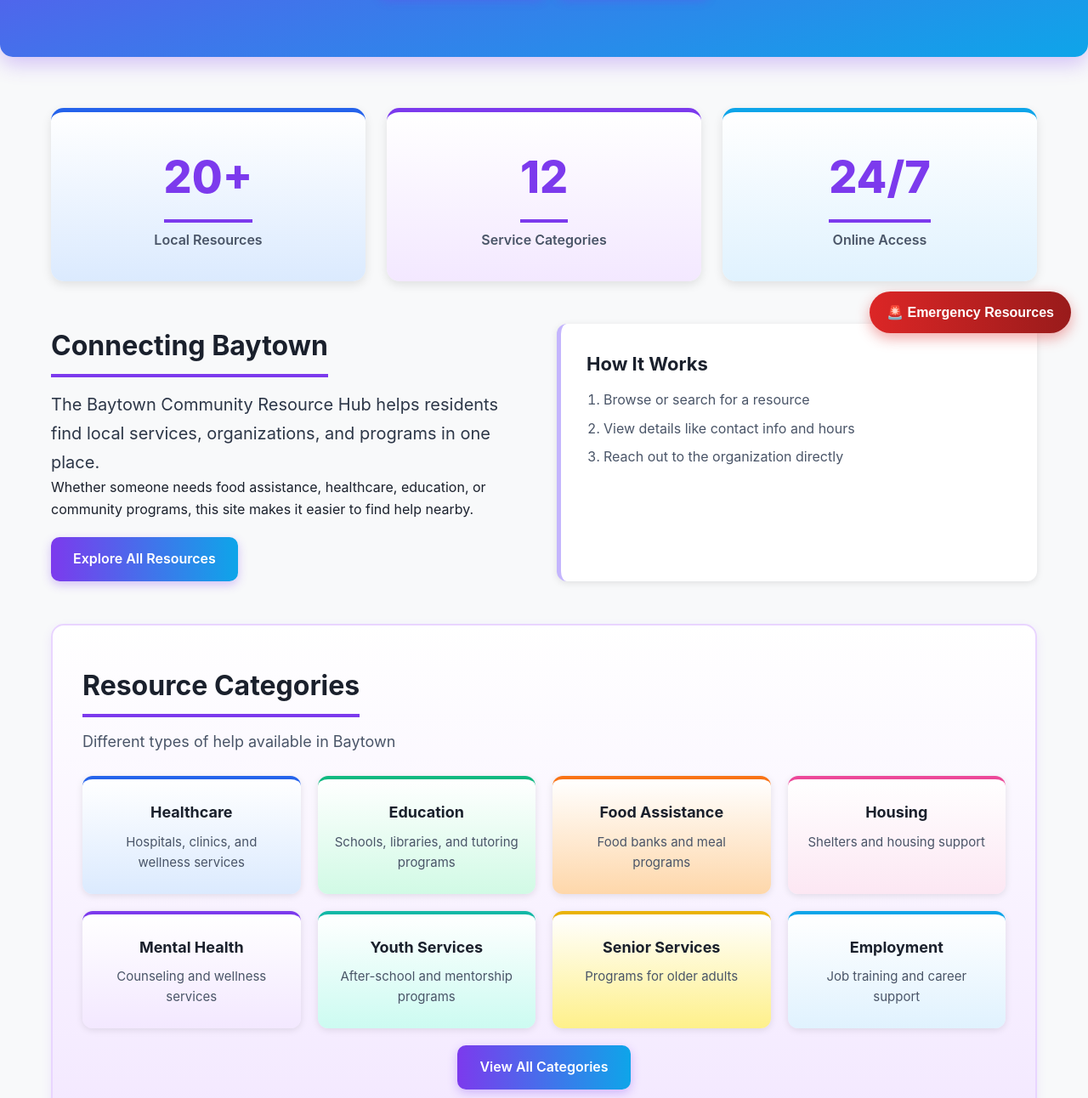
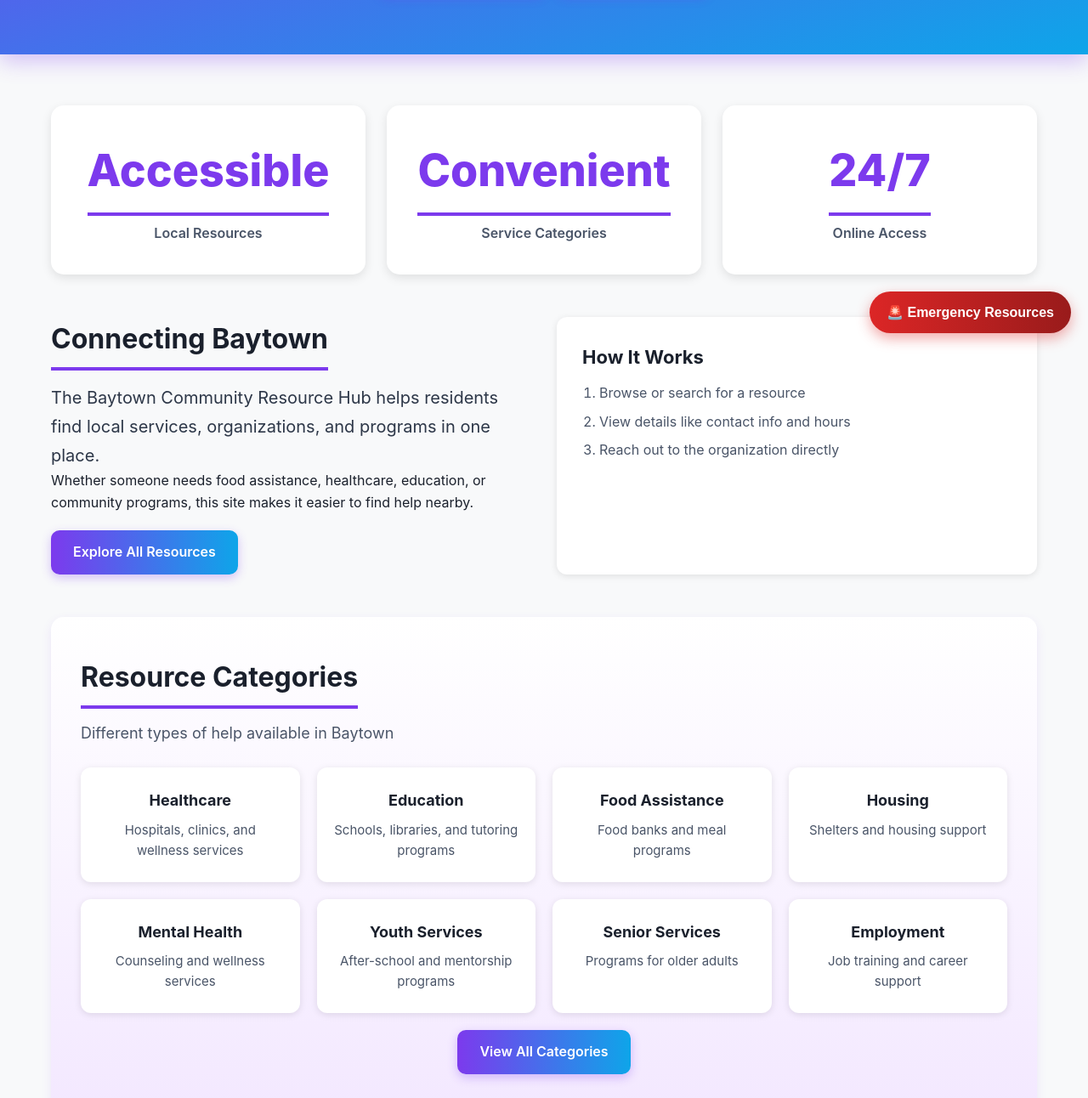
Before and after one commit to ananyasood270/tsawebmaster, a plain HTML site: page index.html in a window 1280 px wide. Shown: the part 388-1680 px from the top of the page at 85% size. Drawn offline with Linux system fonts and the light colour scheme.

Commit message:
Updated work log

```diff
--- a/index.html
+++ b/index.html
@@ -40,12 +40,12 @@
         <section class="section center">
             <div class="three-column">
                 <div class="stat-card">
-                    <h2>20+</h2>
+                    <h2>Accessible</h2>
                     <p>Local Resources</p>
                 </div>
 
                 <div class="stat-card">
-                    <h2>12</h2>
+                    <h2>Convenient</h2>
                     <p>Service Categories</p>
                 </div>
 
@@ -137,6 +137,7 @@
             </div>
         </section>
 
+
         <!-- Call to action section -->
         <section class="section">
             <div class="cta-card">
@@ -149,6 +150,7 @@
             </div>
         </section>
     </main>
+
 
     <!-- Footer -->
     <footer class="footer">
@@ -178,6 +180,7 @@
 
         <p class="copyright">&copy; 2026 Baytown Community Resource Hub</p>
     </footer>
+
 
     <!-- Emergency resources panel -->
     <div class="emergency-panel" id="emergencyPanel">
--- a/style.css
+++ b/style.css
@@ -1,13 +1,3 @@
-/*
-   Baytown Community Hub Stylesheet
-   Created by: [Your Team Names]
-   TSA Webmaster 2025-2026
-
-   We wanted a modern, accessible design with purple and blue colors.
-   Tested all colors for WCAG contrast standards.
-*/
-
-/* Reset - removes default browser styling */
 * {
     margin: 0;
     padding: 0;
@@ -27,14 +17,13 @@ main {
     padding: 20px;
 }
 
-/* Navigation - sticky header that stays at top when scrolling */
+/* Nav header */
 .navbar {
     background: linear-gradient(to right, #7c3aed, #2563eb);
     box-shadow: 0 4px 12px rgba(0, 0, 0, 0.15);
     position: sticky;
     top: 0;
     z-index: 100;
-    border-bottom: 3px solid #5b21b6;
 }
 
 .nav-container {
@@ -80,13 +69,12 @@ main {
     box-shadow: 0 3px 8px rgba(0, 0, 0, 0.2);
 }
 
-/* Hero section - big header on homepage */
+/* Header on homepage */
 .hero {
     background: linear-gradient(to bottom right, #7c3aed, #0ea5e9);
     color: white;
     text-align: center;
     padding: 70px 30px;
-    border-radius: 15px;
     margin-bottom: 40px;
     box-shadow: 0 8px 24px rgba(124, 58, 237, 0.3);
 }
@@ -112,7 +100,7 @@ main {
     flex-wrap: wrap;
 }
 
-/* Page headers for other pages */
+/* Page header for other pages */
 .page-header {
     background: linear-gradient(to right, #7c3aed, #0ea5e9);
     color: white;
@@ -136,7 +124,7 @@ main {
     color: white;
 }
 
-/* Button styles */
+/* Button styling */
 .button {
     display: inline-block;
     padding: 13px 26px;
@@ -177,6 +165,7 @@ main {
     color: #7c3aed;
 }
 
+
 /* Sections */
 .section {
     margin-bottom: 50px;
@@ -204,20 +193,20 @@ main {
     line-height: 1.7;
 }
 
-/* Light purple background sections */
+
+/* Purple background sections */
 .light-bg {
     background: linear-gradient(to bottom, #ffffff, #f3e8ff);
     padding: 45px 35px;
     border-radius: 15px;
     box-shadow: 0 4px 12px rgba(124, 58, 237, 0.1);
-    border: 2px solid #e9d5ff;
 }
 
 .center {
     text-align: center;
 }
 
-/* Grid layouts - learned CSS Grid from MDN Web Docs */
+/* Grid layouts */
 .two-column {
     display: grid;
     grid-template-columns: 1fr 1fr;
@@ -242,14 +231,12 @@ main {
     padding: 30px;
     border-radius: 12px;
     box-shadow: 0 2px 8px rgba(0, 0, 0, 0.1);
-    border-left: 5px solid #c4b5fd;
     transition: all 0.3s;
 }
 
 .card:hover {
     box-shadow: 0 8px 20px rgba(0, 0, 0, 0.15);
     transform: translateY(-4px);
-    border-left-color: #7c3aed;
 }
 
 .card h3 {
@@ -283,7 +270,7 @@ main {
     color: #4a5568;
 }
 
-/* Checkmark bullets - found this technique on CSS-Tricks */
+/* Checkmark bullets */
 .card li::before {
     content: "✓";
     position: absolute;
@@ -292,6 +279,7 @@ main {
     font-weight: bold;
     font-size: 18px;
 }
+
 
 .card ol {
     padding-left: 20px;
@@ -311,7 +299,7 @@ main {
     color: #1a202c;
 }
 
-/* Statistics cards on home page */
+/* Stats card on first page*/
 .stat-card {
     background: white;
     padding: 35px 20px;
@@ -319,22 +307,6 @@ main {
     text-align: center;
     box-shadow: 0 4px 12px rgba(0, 0, 0, 0.1);
     transition: all 0.3s;
-    border-top: 5px solid transparent;
-}
-
-.stat-card:nth-child(1) {
-    border-top-color: #2563eb;
-    background: linear-gradient(to bottom, white, #dbeafe);
-}
-
-.stat-card:nth-child(2) {
-    border-top-color: #7c3aed;
-    background: linear-gradient(to bottom, white, #f3e8ff);
-}
-
-.stat-card:nth-child(3) {
-    border-top-color: #0ea5e9;
-    background: linear-gradient(to bottom, white, #e0f2fe);
 }
 
 .stat-card:hover {
@@ -363,48 +335,6 @@ main {
     text-align: center;
     box-shadow: 0 2px 8px rgba(0, 0, 0, 0.1);
     transition: all 0.3s;
-    border-top: 4px solid transparent;
-}
-
-/* Using your color palette for categories */
-.category-card:nth-child(1) {
-    background: linear-gradient(to bottom, white, #dbeafe);
-    border-top-color: #2563eb;
-}
-
-.category-card:nth-child(2) {
-    background: linear-gradient(to bottom, white, #d1fae5);
-    border-top-color: #10b981;
-}
-
-.category-card:nth-child(3) {
-    background: linear-gradient(to bottom, white, #fed7aa);
-    border-top-color: #f97316;
-}
-
-.category-card:nth-child(4) {
-    background: linear-gradient(to bottom, white, #fce7f3);
-    border-top-color: #ec4899;
-}
-
-.category-card:nth-child(5) {
-    background: linear-gradient(to bottom, white, #f3e8ff);
-    border-top-color: #7c3aed;
-}
-
-.category-card:nth-child(6) {
-    background: linear-gradient(to bottom, white, #ccfbf1);
-    border-top-color: #14b8a6;
-}
-
-.category-card:nth-child(7) {
-    background: linear-gradient(to bottom, white, #fef08a);
-    border-top-color: #eab308;
-}
-
-.category-card:nth-child(8) {
-    background: linear-gradient(to bottom, white, #e0f2fe);
-    border-top-color: #0ea5e9;
 }
 
 .category-card:hover {
@@ -460,7 +390,6 @@ main {
     grid-template-columns: 2fr 1.5fr 1.5fr 1fr;
     gap: 15px;
     align-items: end;
-    border: 2px solid #e9d5ff;
 }
 
 .filter-group {
@@ -511,7 +440,7 @@ main {
     gap: 24px;
 }
 
-/* Category badges for each resource type */
+/* Category badges for each resource */
 .category-badge {
     display: inline-block;
     padding: 7px 15px;
@@ -587,7 +516,7 @@ main {
     padding: 60px 30px;
     background: white;
     border-radius: 12px;
-    border: 2px dashed #c4b5fd;
+    box-shadow: 0 2px 8px rgba(0, 0, 0, 0.1);
 }
 
 .no-results p {
@@ -595,6 +524,7 @@ main {
     color: #4a5568;
     margin-bottom: 8px;
 }
+
 
 /* Footer */
 .footer {
@@ -642,12 +572,7 @@ main {
     color: #dbeafe;
 }
 
-.copyright {
-    text-align: center;
-    padding-top: 20px;
-    border-top: 1px solid #374151;
-    color: #9ca3af;
-}
+
 
 /* Form styles */
 .form-card {
@@ -655,7 +580,6 @@ main {
     padding: 38px;
     border-radius: 15px;
     box-shadow: 0 4px 12px rgba(124, 58, 237, 0.15);
-    border: 2px solid #e9d5ff;
 }
 
 .form-card h2 {
@@ -768,7 +692,6 @@ main {
     box-shadow: 0 8px 24px rgba(0, 0, 0, 0.2);
     display: none;
     max-width: 320px;
-    border: 3px solid #dc2626;
 }
 
 .emergency-content.show {
@@ -787,7 +710,6 @@ main {
     padding: 12px;
     margin: 12px 0;
     background: #fef2f2;
-    border-left: 4px solid #dc2626;
     border-radius: 8px;
     transition: all 0.3s;
 }
```
Also changed, not shown: about.html (+4 -1 lines), highlights.html (+4 -0 lines), references.html (+12 -26 lines), script.js (+8 -4 lines), 2 other files.
